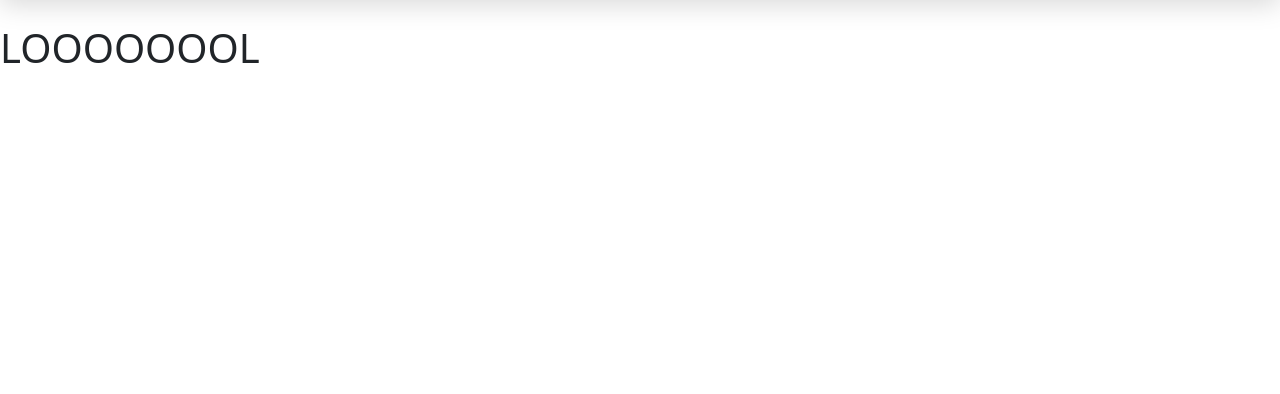
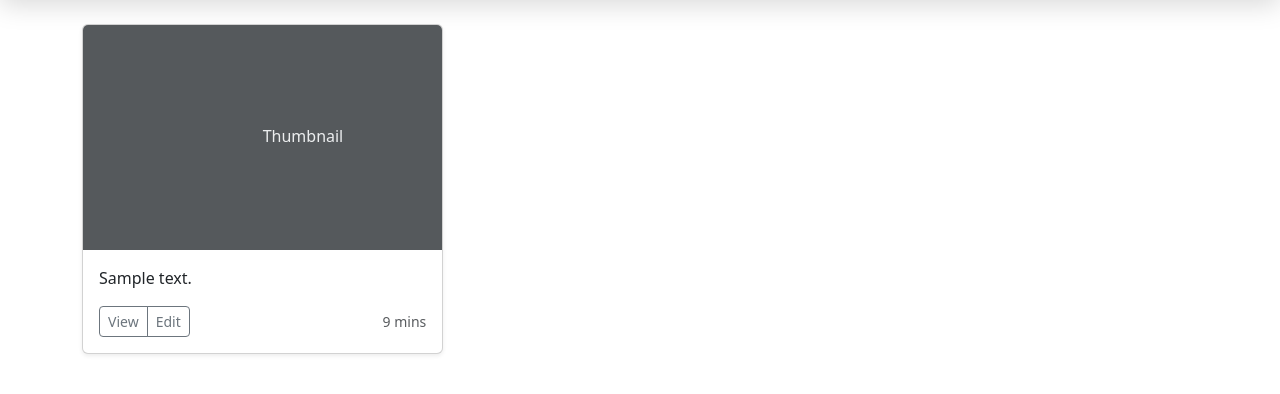
Before and after one commit to papaWa-paw/website, a Flask app: template templates/about.html in a window 1280 px wide. Shown: the part 89-483 px from the top of the page. Run offline with Flask 3, Linux system fonts and the light colour scheme; the template is opened without the code that fills it: most values are stand-ins (such as "Sample title", 1, 10 or a date in 2020).

Commit message:
Update about.html

```diff
--- a/templates/about.html
+++ b/templates/about.html
@@ -5,5 +5,25 @@ GG
 {% endblock %}
 
 {% block body %}
-<h1>LOOOOOOOL</h1>
+<div class="container">
+  <div class="row row-cols-1 row-cols-sm-2 row-cols-md-3 g-3">
+    {% for recipe in recipes %}
+        <div class="col">
+          <div class="card shadow-sm">
+            <svg class="bd-placeholder-img card-img-top" width="100%" height="225" xmlns="http://www.w3.org/2000/svg" role="img" aria-label="Placeholder: Thumbnail" preserveAspectRatio="xMidYMid slice" focusable="false"><title>Placeholder</title><rect width="100%" height="100%" fill="#55595c"></rect><text x="50%" y="50%" fill="#eceeef" dy=".3em">Thumbnail</text></svg>
+            <div class="card-body">
+              <p class="card-text">{{ recipe.description }}</p>
+              <div class="d-flex justify-content-between align-items-center">
+                <div class="btn-group">
+                  <button type="button" class="btn btn-sm btn-outline-secondary">View</button>
+                  <button type="button" class="btn btn-sm btn-outline-secondary">Edit</button>
+                </div>
+                <small class="text-body-secondary">9 mins</small>
+              </div>
+            </div>
+          </div>
+        </div>
+    {% endfor %}
+  </div>
+</div>
 {% endblock %}
```
